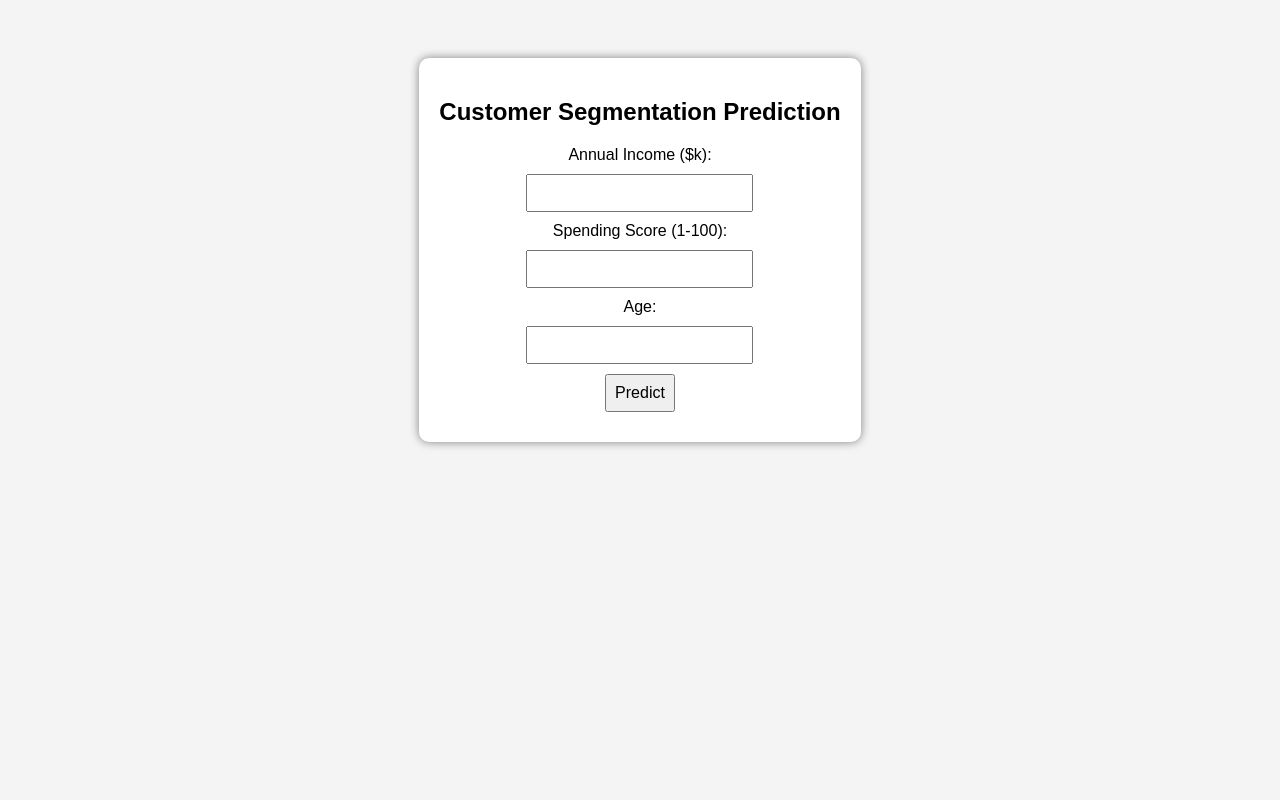
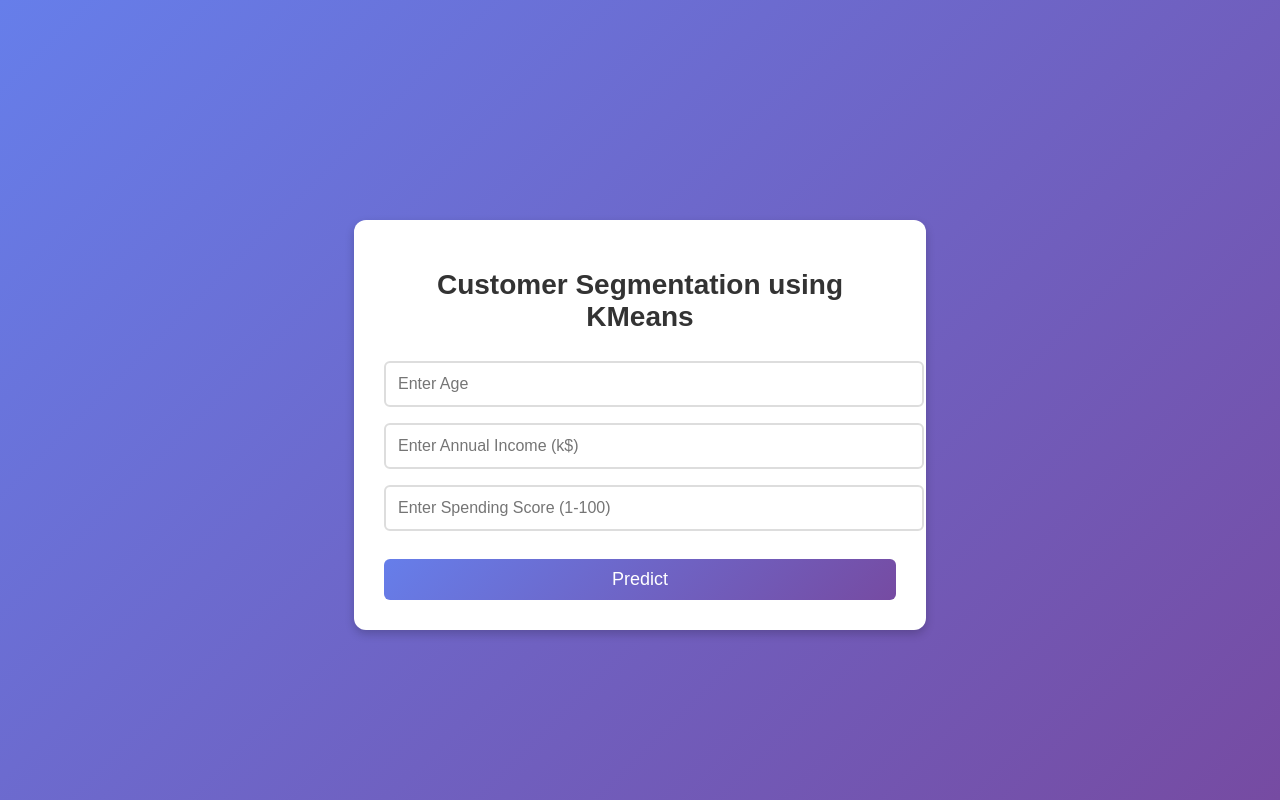
Before and after one commit to sagarbs205/Mall-customer-Segmentation, a Flask app: page / in a window 1280 px wide. Run offline with Flask 3, Linux system fonts and the light colour scheme; parts of the project's set-up code (start-up, migrations or seed data) failed here and were passed over.

Commit message:
first commit

```diff
--- a/app.py
+++ b/app.py
@@ -1,13 +1,12 @@
-from flask import Flask, render_template, request
-import pickle
+from flask import Flask, render_template, request, jsonify
+import joblib
 import numpy as np
 
 app = Flask(__name__)
 
 # Load the trained KMeans model
-with open('model/kmeans_model.pkl', 'rb') as file:
-    model = pickle.load(file)
-
+model_path = r"C:\Users\Admin\PycharmProjects\PythonProject3\model\kmeans_model.pkl"
+model = joblib.load(model_path)
 
 @app.route('/')
 def home():
@@ -17,21 +16,21 @@ def home():
 @app.route('/predict', methods=['POST'])
 def predict():
     try:
-        # Get user input from the form
-        annual_income = float(request.form['income'])
-        spending_score = float(request.form['score'])
+        # Get user inputs from the form
         age = float(request.form['age'])
+        income = float(request.form['income'])
+        spending_score = float(request.form['spending_score'])
 
-        # Prepare input for model
-        features = np.array([[annual_income, spending_score, age]])
+        # Convert inputs to a numpy array
+        user_data = np.array([[income, spending_score, age]])
 
-        # Predict cluster
-        cluster = model.predict(features)[0]
+        # Predict the cluster
+        cluster = model.predict(user_data)[0]
 
         return render_template('index.html', prediction=f'Customer belongs to Cluster {cluster}')
 
     except Exception as e:
-        return render_template('index.html', prediction=f'Error: {str(e)}')
+        return jsonify({"error": str(e)})
 
 
 if __name__ == '__main__':
--- a/static/styles.css
+++ b/static/styles.css
@@ -1,21 +1,89 @@
+/* style.css */
 body {
-    font-family: Arial, sans-serif;
-    background-color: #f4f4f4;
-    text-align: center;
-    padding: 50px;
+    font-family: 'Poppins', sans-serif;
+    background: linear-gradient(135deg, #667eea, #764ba2);
+    margin: 0;
+    padding: 0;
+    display: flex;
+    justify-content: center;
+    align-items: center;
+    height: 100vh;
 }
 
 .container {
-    background: white;
-    padding: 20px;
-    box-shadow: 0px 0px 10px gray;
-    border-radius: 10px;
-    display: inline-block;
+    width: 40%;
+    background: #ffffff;
+    padding: 30px;
+    box-shadow: 0px 4px 10px rgba(0, 0, 0, 0.2);
+    border-radius: 12px;
+    text-align: center;
+    transition: transform 0.3s;
 }
 
-input, button {
+.container:hover {
+    transform: scale(1.02);
+}
+
+h1 {
+    font-size: 28px;
+    color: #333;
+    margin-bottom: 20px;
+}
+
+label {
+    font-weight: bold;
+    color: #555;
     display: block;
-    margin: 10px auto;
-    padding: 8px;
+    margin-top: 15px;
+    text-align: left;
+}
+
+input[type="text"], input[type="number"] {
+    width: 100%;
+    padding: 12px;
+    margin: 8px 0;
+    border: 2px solid #ddd;
+    border-radius: 6px;
+    transition: all 0.3s ease-in-out;
     font-size: 16px;
 }
+
+input[type="text"]:focus, input[type="number"]:focus {
+    border-color: #764ba2;
+    outline: none;
+    box-shadow: 0px 0px 8px rgba(118, 75, 162, 0.5);
+}
+
+button {
+    width: 100%;
+    padding: 12px;
+    background: linear-gradient(135deg, #667eea, #764ba2);
+    color: white;
+    font-size: 18px;
+    border: none;
+    border-radius: 6px;
+    cursor: pointer;
+    margin-top: 20px;
+    transition: all 0.3s ease-in-out;
+}
+
+button:hover {
+    background: linear-gradient(135deg, #5646d3, #8a56ac);
+    transform: translateY(-2px);
+}
+
+footer {
+    margin-top: 15px;
+    font-size: 14px;
+    color: #fff;
+    text-align: center;
+}
+
+footer a {
+    color: #ffeb3b;
+    text-decoration: none;
+}
+
+footer a:hover {
+    text-decoration: underline;
+}
--- a/templates/index.html
+++ b/templates/index.html
@@ -1,29 +1,27 @@
 <!DOCTYPE html>
-<html lang="en">
+<html lang="">
 <head>
-    <meta charset="UTF-8">
-    <meta name="viewport" content="width=device-width, initial-scale=1.0">
     <title>Customer Segmentation</title>
     <link rel="stylesheet" href="{{ url_for('static', filename='styles.css') }}">
+
+    <style>
+        body { font-family: Arial, sans-serif; text-align: center; }
+        .container { margin-top: 50px; }
+        input { margin: 10px; padding: 10px; width: 200px; }
+        button { padding: 10px; }
+    </style>
 </head>
 <body>
     <div class="container">
-        <h2>Customer Segmentation Prediction</h2>
-        <form action="/predict" method="POST">
-            <label for="income">Annual Income ($k):</label>
-            <input type="number" name="income" required>
-
-            <label for="score">Spending Score (1-100):</label>
-            <input type="number" name="score" required>
-
-            <label for="age">Age:</label>
-            <input type="number" name="age" required>
-
+        <h1>Customer Segmentation using KMeans</h1>
+        <form action="/predict" method="post">
+            <input type="text" name="age" placeholder="Enter Age" required><br>
+            <input type="text" name="income" placeholder="Enter Annual Income (k$)" required><br>
+            <input type="text" name="spending_score" placeholder="Enter Spending Score (1-100)" required><br>
             <button type="submit">Predict</button>
         </form>
-
         {% if prediction %}
-            <h3>{{ prediction }}</h3>
+            <h2>{{ prediction }}</h2>
         {% endif %}
     </div>
 </body>
```
Also changed, not shown: train_model.py (+107 -14 lines), 1 other file.
